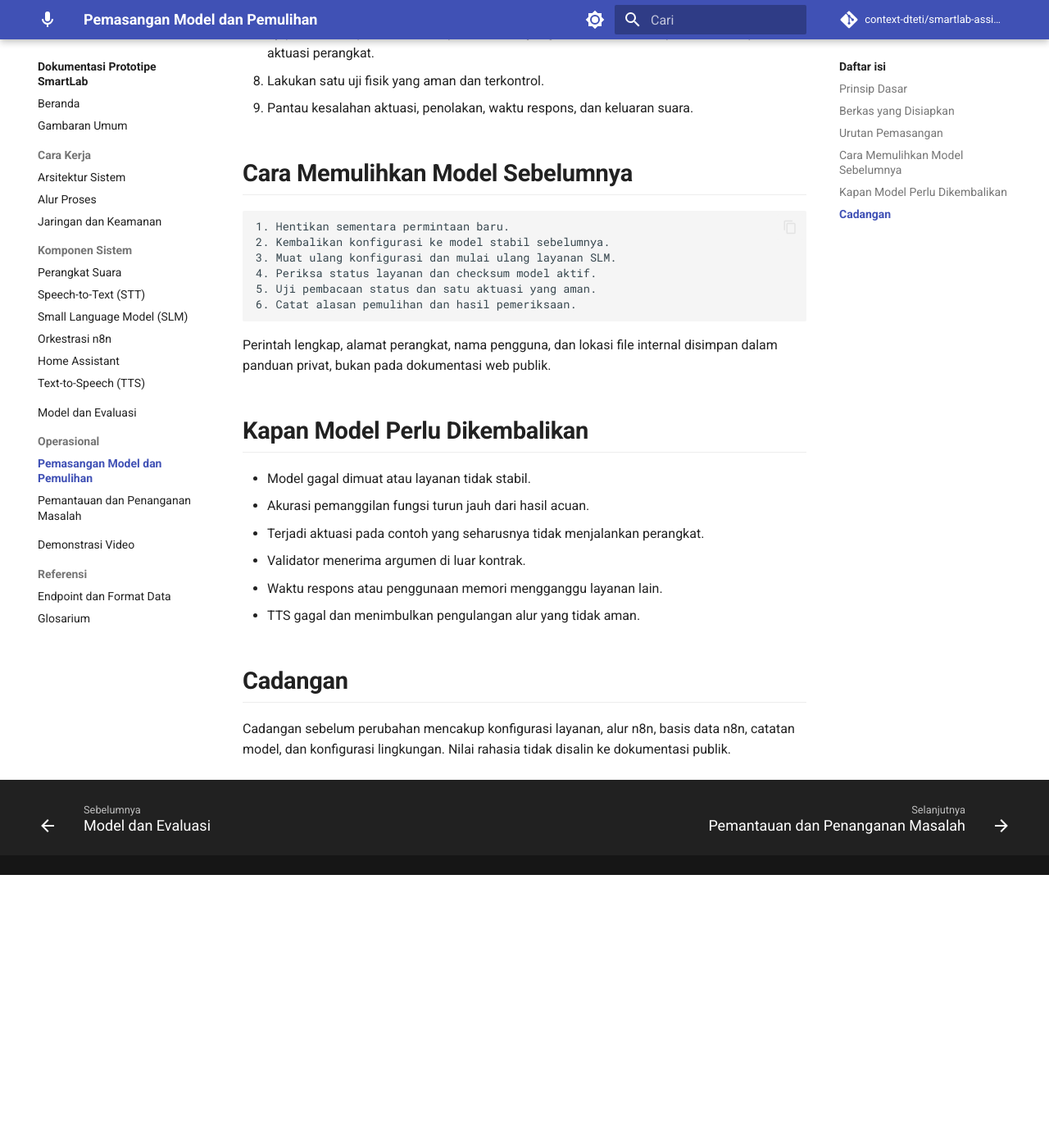
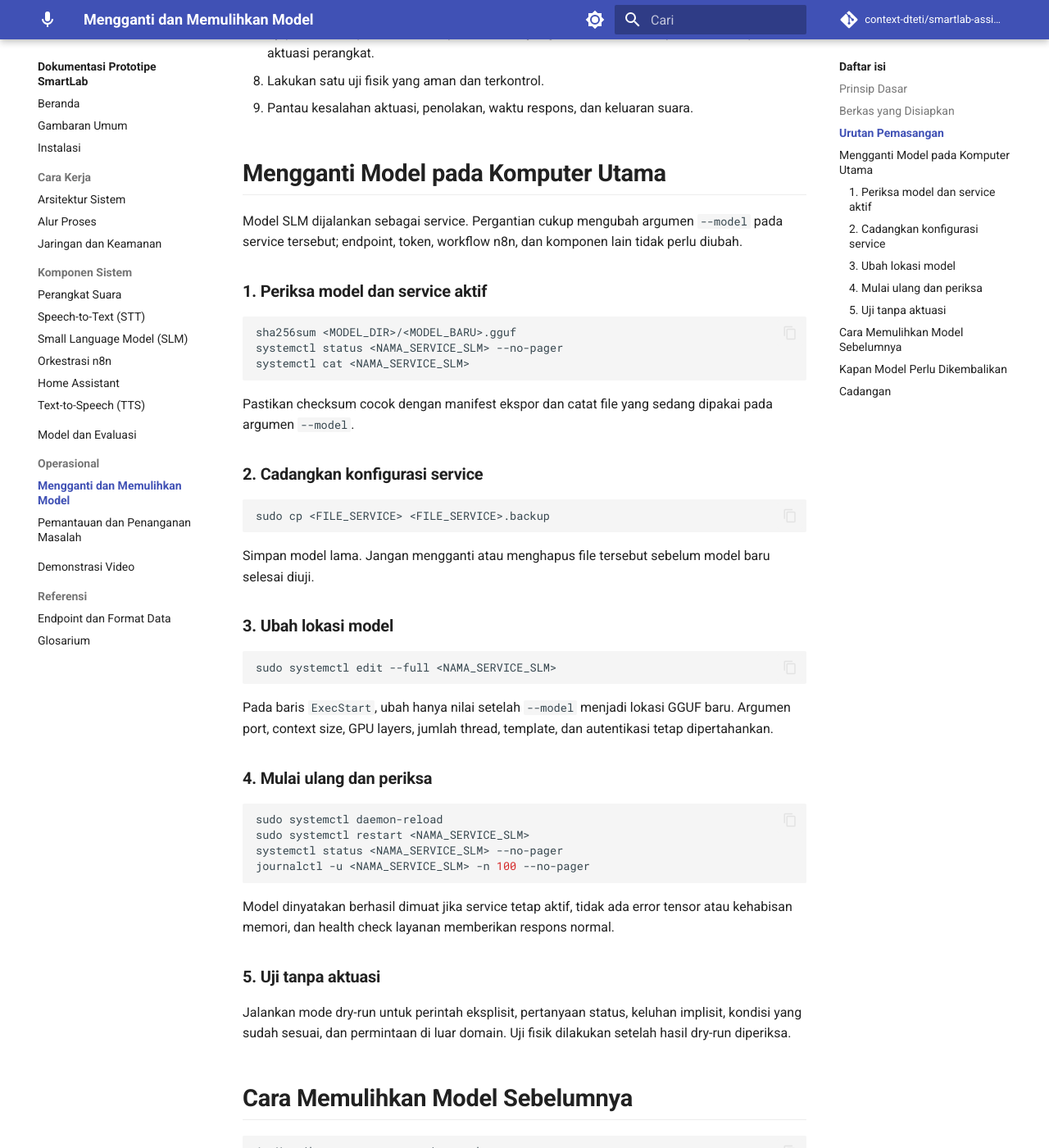
Before and after one commit to context-dteti/smartlab-assistant, an MkDocs documentation site: the page built from docs/operations/deployment.md, in a window 1280 px wide and 1400 px high, scrolled down 975 px. Shown: the whole window at 82% size. Built offline with MkDocs 1.6.1 and Material for MkDocs 9.7.7, drawn with Linux system fonts in a browser that asks for light colours; comment, search, counter and statistics services are not loaded; before the commit the page ends 2042 px from its top, so only the background shows below that; some of the changed text lies outside the part shown.

Commit message:
update instalation

````diff
--- /dev/null
+++ b/docs/getting-started/installation.md
@@ -0,0 +1,66 @@
+# Instalasi
+
+SmartLab terdiri dari beberapa layanan yang berjalan pada perangkat berbeda. Instalasi dilakukan per komponen, kemudian seluruh jalur diuji dari perangkat suara sampai Home Assistant.
+
+## Perangkat yang Diperlukan
+
+| Perangkat | Kebutuhan utama |
+| --- | --- |
+| Raspberry Pi 3B | ReSpeaker 2-Mic HAT, LED status, dan koneksi jaringan |
+| Komputer utama | NVIDIA Jetson Orin NX, penyimpanan model, dan speaker |
+| Home Assistant | Host yang sudah terhubung dengan perangkat laboratorium |
+| Komputer training | GPU terpisah untuk fine-tuning dan ekspor model |
+
+## Perangkat Lunak
+
+| Komponen | Implementasi |
+| --- | --- |
+| Wake word | OpenWakeWord dengan model Omega |
+| Speech-to-Text | Faster-Whisper dan model Bahasa Indonesia |
+| Decision engine | `llama-server` dan model Qwen3.5-0.8B dalam format GGUF |
+| Orkestrasi | n8n dan PostgreSQL |
+| Otomasi perangkat | Home Assistant |
+| Text-to-Speech | Piper TTS |
+| Koneksi publik terbatas | HTTPS/WSS melalui tunnel terkelola |
+
+## Urutan Instalasi
+
+### 1. Siapkan Home Assistant
+
+Hubungkan perangkat laboratorium ke Home Assistant, lalu pastikan setiap entitas dapat dibaca dan dikendalikan dari dashboard. Catat hanya entitas yang akan digunakan oleh prototipe.
+
+### 2. Siapkan komputer utama
+
+Pasang runtime untuk STT, `llama-server`, n8n, dan Piper TTS. Setiap layanan dijalankan melalui service system agar aktif kembali setelah reboot. Simpan token layanan pada environment file dengan izin terbatas, bukan di source code.
+
+### 3. Pasang model SLM
+
+Salin model GGUF yang telah dievaluasi ke direktori model. Cocokkan checksum SHA-256 dengan manifest, lakukan uji pemuatan, kemudian arahkan service SLM ke file tersebut. Panduan pergantian tersedia pada halaman [Mengganti dan Memulihkan Model](../operations/deployment.md).
+
+### 4. Impor workflow n8n
+
+Impor workflow SmartLab, hubungkan credential Home Assistant, lalu isi endpoint STT, SLM, dan TTS menggunakan konfigurasi lingkungan. Jalankan workflow dalam mode dry-run sebelum mengizinkan aktuasi.
+
+### 5. Siapkan perangkat suara
+
+Pasang ReSpeaker pada Raspberry Pi, periksa input dan output audio, lalu instal voice client serta model wake word Omega. Pastikan service kembali aktif setelah reboot dan LED mengikuti status siaga, mendengarkan, memproses, serta gangguan.
+
+### 6. Hubungkan layanan
+
+Gunakan token berbeda untuk jalur perangkat suara ke STT, STT ke n8n, n8n ke SLM, dan n8n ke TTS. Jangan menaruh token pada dokumentasi, screenshot, atau repository publik.
+
+## Pemeriksaan Instalasi
+
+| Pemeriksaan | Hasil yang diharapkan |
+| --- | --- |
+| Wake word | Omega mengubah perangkat dari siaga ke mode mendengarkan |
+| STT | Audio mono 16 kHz menghasilkan teks Bahasa Indonesia |
+| n8n | Status perangkat terbaca dan konteks terbentuk |
+| SLM | Respons teks atau satu tool call valid dihasilkan |
+| Home Assistant | Dry-run menunjukkan service dan parameter yang benar |
+| TTS | Jawaban akhir menghasilkan audio WAV dan diputar satu kali |
+| Reboot | Seluruh service kembali aktif tanpa konfigurasi manual |
+
+## Informasi Konfigurasi
+
+Dokumentasi publik tidak menyertakan alamat internal, password, token, credential ID, atau lokasi file pada perangkat produksi. Nilai tersebut diisi oleh operator melalui environment file dan panduan internal saat deployment.
--- a/docs/operations/deployment.md
+++ b/docs/operations/deployment.md
@@ -1,4 +1,4 @@
-# Pemasangan Model dan Pemulihan
+# Mengganti dan Memulihkan Model
 
 ## Prinsip Dasar
 
@@ -27,6 +27,51 @@ Satu paket model sekurang-kurangnya memuat:
 8. Lakukan satu uji fisik yang aman dan terkontrol.
 9. Pantau kesalahan aktuasi, penolakan, waktu respons, dan keluaran suara.
 
+## Mengganti Model pada Komputer Utama
+
+Model SLM dijalankan sebagai service. Pergantian cukup mengubah argumen `--model` pada service tersebut; endpoint, token, workflow n8n, dan komponen lain tidak perlu diubah.
+
+### 1. Periksa model dan service aktif
+
+```bash
+sha256sum <MODEL_DIR>/<MODEL_BARU>.gguf
+systemctl status <NAMA_SERVICE_SLM> --no-pager
+systemctl cat <NAMA_SERVICE_SLM>
+```
+
+Pastikan checksum cocok dengan manifest ekspor dan catat file yang sedang dipakai pada argumen `--model`.
+
+### 2. Cadangkan konfigurasi service
+
+```bash
+sudo cp <FILE_SERVICE> <FILE_SERVICE>.backup
+```
+
+Simpan model lama. Jangan mengganti atau menghapus file tersebut sebelum model baru selesai diuji.
+
+### 3. Ubah lokasi model
+
+```bash
+sudo systemctl edit --full <NAMA_SERVICE_SLM>
+```
+
+Pada baris `ExecStart`, ubah hanya nilai setelah `--model` menjadi lokasi GGUF baru. Argumen port, context size, GPU layers, jumlah thread, template, dan autentikasi tetap dipertahankan.
+
+### 4. Mulai ulang dan periksa
+
+```bash
+sudo systemctl daemon-reload
+sudo systemctl restart <NAMA_SERVICE_SLM>
+systemctl status <NAMA_SERVICE_SLM> --no-pager
+journalctl -u <NAMA_SERVICE_SLM> -n 100 --no-pager
+```
+
+Model dinyatakan berhasil dimuat jika service tetap aktif, tidak ada error tensor atau kehabisan memori, dan health check layanan memberikan respons normal.
+
+### 5. Uji tanpa aktuasi
+
+Jalankan mode dry-run untuk perintah eksplisit, pertanyaan status, keluhan implisit, kondisi yang sudah sesuai, dan permintaan di luar domain. Uji fisik dilakukan setelah hasil dry-run diperiksa.
+
 ## Cara Memulihkan Model Sebelumnya
 
 ```text
@@ -38,7 +83,7 @@ Satu paket model sekurang-kurangnya memuat:
 6. Catat alasan pemulihan dan hasil pemeriksaan.
 ```
 
-Perintah lengkap, alamat perangkat, nama pengguna, dan lokasi file internal disimpan dalam panduan privat, bukan pada dokumentasi web publik.
+Alamat perangkat, nama pengguna, dan lokasi file internal disimpan dalam panduan privat, bukan pada dokumentasi web publik.
 
 ## Kapan Model Perlu Dikembalikan
 
--- a/mkdocs.yml
+++ b/mkdocs.yml
@@ -35,6 +35,7 @@ theme:
 nav:
   - Beranda: index.md
   - Gambaran Umum: getting-started/overview.md
+  - Instalasi: getting-started/installation.md
   - Cara Kerja:
       - Arsitektur Sistem: system/architecture.md
       - Alur Proses: system/runtime-flow.md
@@ -48,7 +49,7 @@ nav:
       - Text-to-Speech (TTS): components/tts.md
   - Model dan Evaluasi: models/dataset-evaluation.md
   - Operasional:
-      - Pemasangan Model dan Pemulihan: operations/deployment.md
+      - Mengganti dan Memulihkan Model: operations/deployment.md
       - Pemantauan dan Penanganan Masalah: operations/monitoring-troubleshooting.md
   - Demonstrasi Video: demo/video-scenarios.md
   - Referensi:
````
Also changed, not shown: docs/models/dataset-evaluation.md (+1 -24 lines).
